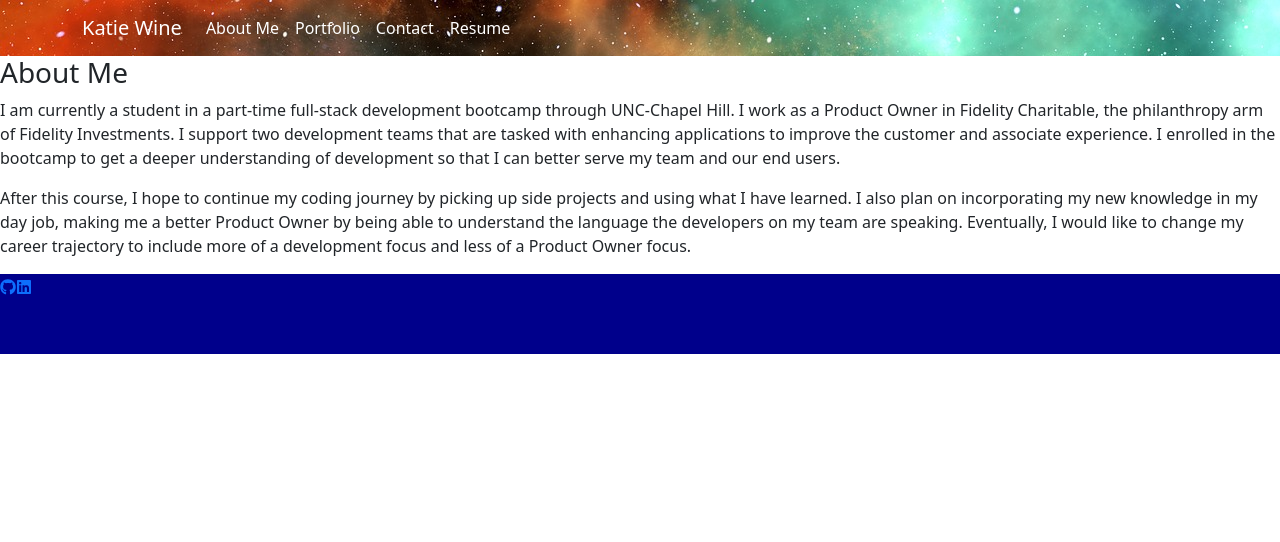
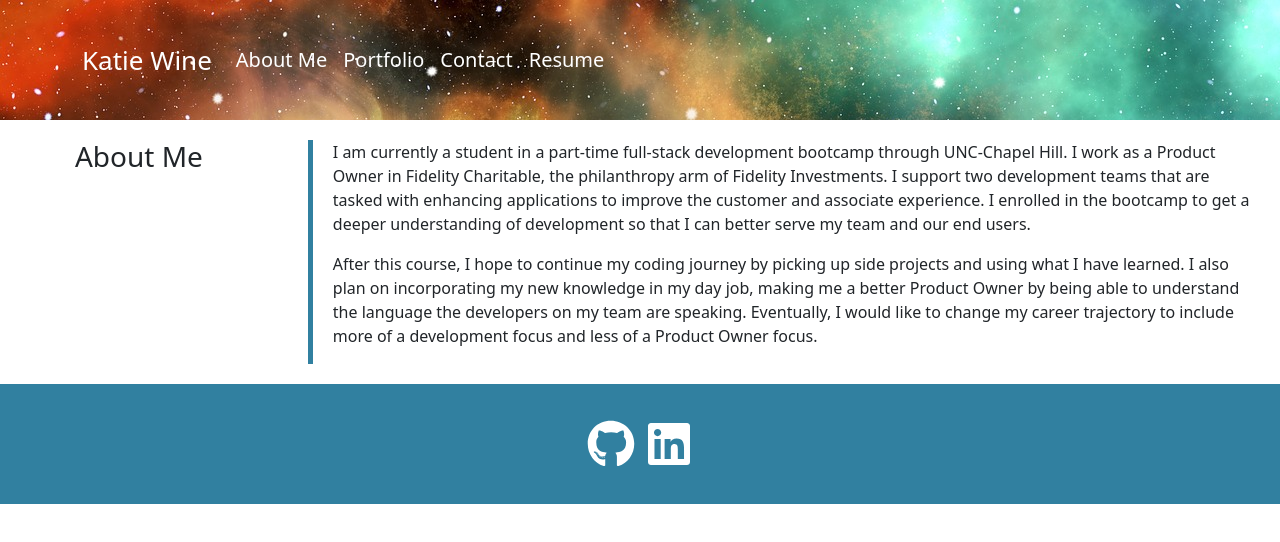
Before and after one commit to kmwine02/homework20-react-portfolio, a React (Create React App) app: page / in a window 1280 px wide. Shown: the top 542 px of the page. Built offline with nearby package versions, Linux system fonts and the light colour scheme.

Commit message:
updating styling adding classes

```diff
--- a/package.json
+++ b/package.json
@@ -1,4 +1,5 @@
 {
+  "homepage": "https://kmwine02.github.io/homework20-react-portfolio",
   "name": "homework20-react-portfolio",
   "version": "0.1.0",
   "private": true,
@@ -7,6 +8,7 @@
     "@testing-library/react": "^12.1.2",
     "@testing-library/user-event": "^13.5.0",
     "bootstrap": "^5.1.3",
+    "gh-pages": "^3.2.3",
     "react": "^17.0.2",
     "react-bootstrap": "^2.1.1",
     "react-dom": "^17.0.2",
@@ -15,8 +17,10 @@
     "web-vitals": "^2.1.4"
   },
   "scripts": {
+    "predeploy": "npm run build",
+    "deploy": "gh-pages -d build",
     "start": "react-scripts start",
-    "build": "react-scripts build",
+    "build": "react-scripts build && cp build/index.html",
     "test": "react-scripts test",
     "eject": "react-scripts eject"
   },
--- a/src/App.css
+++ b/src/App.css
@@ -46,16 +46,24 @@
   }
 }
 
+.main-body {
+  display: flex;
+  flex-direction: column;
+}
+
 .navbar {
   background-image: url(./images/universe.jpg);
   color: white;
+  height: 15vh;
 }
 
 .footer {
-  background-color: darkblue;
+  background-color: var(--blue);
   margin: 0 auto;
   display: flex;
-  height: 10vh;
+  height: 15vh;
+  justify-content: center;
+  align-items: center;
 }
 
 .footer-links {
@@ -65,6 +73,7 @@
 .react-icons {
   vertical-align: middle;
   size: 3em;
+  color: white;
 }
 
 .contact-form {
@@ -76,3 +85,46 @@
   padding: 20px;
   margin-top: 30px;
 }
+
+.section {
+  display: flex;
+  flex-direction: row;
+  padding: 20px;
+}
+
+.title {
+  margin-right: 50px;
+  width: 20%;
+  text-align: center;
+}
+
+.info {
+  border-left: 5px solid var(--blue);
+  padding-left: 20px;
+  flex-wrap: wrap;
+  width: 80%;
+}
+
+.btn {
+  margin: 10px;
+}
+
+.card-link {
+  margin: 10px;
+}
+
+.card {
+  margin: 10px;
+}
+
+.card-col {
+  display: flex;
+  justify-content: center;
+}
+
+.icon {
+  height: 3em;
+  width: 3em;
+  color: white;
+  margin: 5px;
+}
--- a/src/components/Footer.js
+++ b/src/components/Footer.js
@@ -5,13 +5,13 @@ function Footer() {
     <div className="footer">
       <section className="footer-links">
         <a href="https://github.com/kmwine02" target="_blank">
-          <FaGithub />
+          <FaGithub className="icon" />
         </a>
         <a
           href="https://www.linkedin.com/in/katie-wine-06597670/"
           target="_blank"
         >
-          <FaLinkedin />
+          <FaLinkedin className="icon" />
         </a>
       </section>
     </div>
--- a/src/components/Header.js
+++ b/src/components/Header.js
@@ -8,7 +8,7 @@ function Header({ currentPage, handlePageChange }) {
       <Navbar bg="light">
         <Container>
           <Navbar.Brand
-            style={{ color: "white" }}
+            style={{ color: "white", fontSize: 26 }}
             href="#about"
             onClick={() => handlePageChange("About")}
           >
@@ -16,7 +16,7 @@ function Header({ currentPage, handlePageChange }) {
           </Navbar.Brand>
           <Nav className="me-auto">
             <Nav.Link
-              style={{ color: "white" }}
+              style={{ color: "white", fontSize: 20 }}
               href="#about"
               onClick={() => handlePageChange("About")}
               className={
@@ -26,7 +26,7 @@ function Header({ currentPage, handlePageChange }) {
               About Me
             </Nav.Link>
             <Nav.Link
-              style={{ color: "white" }}
+              style={{ color: "white", fontSize: 20 }}
               href="#portfolio"
               onClick={() => handlePageChange("Portfolio")}
               className={
@@ -36,7 +36,7 @@ function Header({ currentPage, handlePageChange }) {
               Portfolio
             </Nav.Link>
             <Nav.Link
-              style={{ color: "white" }}
+              style={{ color: "white", fontSize: 20 }}
               href="#contact"
               onClick={() => handlePageChange("Contact")}
               className={
@@ -46,7 +46,7 @@ function Header({ currentPage, handlePageChange }) {
               Contact
             </Nav.Link>
             <Nav.Link
-              style={{ color: "white" }}
+              style={{ color: "white", fontSize: 20 }}
               href="#resume"
               onClick={() => handlePageChange("Resume")}
               className={
--- a/src/components/pages/About.js
+++ b/src/components/pages/About.js
@@ -1,24 +1,31 @@
 function About() {
   return (
     <div className="main-body">
-      <h3>About Me</h3>
-      <p>
-        I am currently a student in a part-time full-stack development bootcamp
-        through UNC-Chapel Hill. I work as a Product Owner in Fidelity
-        Charitable, the philanthropy arm of Fidelity Investments. I support two
-        development teams that are tasked with enhancing applications to improve
-        the customer and associate experience. I enrolled in the bootcamp to get
-        a deeper understanding of development so that I can better serve my team
-        and our end users.{" "}
-      </p>
-      <p>
-        After this course, I hope to continue my coding journey by picking up
-        side projects and using what I have learned. I also plan on
-        incorporating my new knowledge in my day job, making me a better Product
-        Owner by being able to understand the language the developers on my team
-        are speaking. Eventually, I would like to change my career trajectory to
-        include more of a development focus and less of a Product Owner focus.
-      </p>
+      <section className="section about-me">
+        <div className="title about-me">
+          <h3>About Me</h3>
+        </div>
+        <div className="info about-me">
+          <p>
+            I am currently a student in a part-time full-stack development
+            bootcamp through UNC-Chapel Hill. I work as a Product Owner in
+            Fidelity Charitable, the philanthropy arm of Fidelity Investments. I
+            support two development teams that are tasked with enhancing
+            applications to improve the customer and associate experience. I
+            enrolled in the bootcamp to get a deeper understanding of
+            development so that I can better serve my team and our end users.{" "}
+          </p>
+          <p>
+            After this course, I hope to continue my coding journey by picking
+            up side projects and using what I have learned. I also plan on
+            incorporating my new knowledge in my day job, making me a better
+            Product Owner by being able to understand the language the
+            developers on my team are speaking. Eventually, I would like to
+            change my career trajectory to include more of a development focus
+            and less of a Product Owner focus.
+          </p>
+        </div>
+      </section>
     </div>
   );
 }
--- a/src/components/pages/Contact.js
+++ b/src/components/pages/Contact.js
@@ -1,11 +1,14 @@
 import Form from "react-bootstrap/Form";
 import Button from "react-bootstrap/Button";
-import Card from "react-bootstrap/Card";
 
 function Contact() {
   return (
     <div className="main-body">
-      <Card className="contact-card">
+      <section className="section contact">
+        <div className="title contact">
+          <h3>Contact Me</h3>
+        </div>
+        <div className="info contact">
           <Form className="contact-form">
             <Form.Group className="mb-3" controlId="formBasicName">
               <Form.Label>Name:</Form.Label>
@@ -23,7 +26,8 @@ function Contact() {
               Submit
             </Button>
           </Form>
-      </Card>
+        </div>
+      </section>
     </div>
   );
 }
--- a/src/components/pages/Portfolio.js
+++ b/src/components/pages/Portfolio.js
@@ -7,28 +7,45 @@ import { projects } from "../../data/projects";
 function Portfolio() {
   return (
     <div className="main-body">
+      <section className="section portfolio">
+        <div className="title portfolio">
           <h3>Portfolio</h3>
-      <div>
+        </div>
+        <div className="info portfolio">
           <Row xs={1} md={2} className="g-4">
             {projects.map((project) => (
-            <Col>
-              <Card key={project.name} style={{ width: "18rem" }}>
+              <Col className="card-col">
+                <Card
+                  key={project.name}
+                  style={{ width: "18rem", height: "25rem" }}
+                >
                   <Card.Img variant="top" src={project.image} />
                   <Card.Body>
                     <Card.Title>{project.name}</Card.Title>
                     <Card.Text>{project.description}</Card.Text>
-                  <Button variant="primary" href={project.link} target="_blank">
+                    <div>
+                      <Button
+                        variant="primary"
+                        href={project.link}
+                        target="_blank"
+                      >
                         Visit the site
                       </Button>
-                  <Card.Link href={project.github} target="_blank">
+                      <Card.Link
+                        className="card-link"
+                        href={project.github}
+                        target="_blank"
+                      >
                         Visit Github
                       </Card.Link>
+                    </div>
                   </Card.Body>
                 </Card>
               </Col>
             ))}
           </Row>
         </div>
+      </section>
     </div>
   );
 }
--- a/src/components/pages/Resume.js
+++ b/src/components/pages/Resume.js
@@ -1,6 +1,8 @@
 function Resume() {
   return (
     <div className="main-body">
+      <section className="section resume">
+        <div className="title resume">
           <h3>Resume</h3>
           <div>
             <a
@@ -10,6 +12,8 @@ function Resume() {
               View my resume
             </a>
           </div>
+        </div>
+        <div className="info resume">
           <div>
             <h4>Front-end Proficiencies</h4>
             <ul>
@@ -32,6 +36,8 @@ function Resume() {
             </ul>
           </div>
         </div>
+      </section>
+    </div>
   );
 }
 
--- a/src/data/projects.js
+++ b/src/data/projects.js
@@ -1,29 +1,29 @@
 export const projects = [
   {
-    name: "Project 3",
+    name: "Rudolph's Ratings",
     link: "https://kmwine02-project03.herokuapp.com/",
-    description: "Christmas Movie Search",
+    description: "Christmas Movie Search and Rating App",
     image: require("../images/christmas-movie.png"),
     github: "https://github.com/kmwine02/project03",
   },
   {
     name: "Fitness Tracker",
     link: "https://kmwine02-homework18-workout-tr.herokuapp.com/",
-    description: "Fitness tracker for exercise",
+    description: "Track your cardio/resistance exercises",
     image: require("../images/fitness-tracker.png"),
     github: "https://github.com/kmwine02/homework18-fitness-tracker",
   },
   {
     name: "Address Book",
     link: "https://kmwine02-project2.herokuapp.com/",
-    description: "Address book",
+    description: "Keep details on your favorite people",
     image: require("../images/address-book.png"),
     github: "https://github.com/kmwine02/project02",
   },
   {
     name: "Team Profile Generator",
     link: "",
-    description: "Generates a team profile",
+    description: "Generate a profile for your team dynamically",
     image: require("../images/team-profile-generator.png"),
     github: "https://github.com/kmwine02/homework10-team-profile-generator",
   },
@@ -37,7 +37,7 @@ export const projects = [
   {
     name: "Note Taker",
     link: "https://kmwine02-homework11-note-taker.herokuapp.com/",
-    description: "App that takes notes",
+    description: "Taking notes made simple",
     image: require("../images/note-taker-homepage.png"),
     github: "https://github.com/kmwine02/homework11-note-taker",
   },
```
Also changed, not shown: 21 other files (tests, documents, lock files or other folders). Lines whose indentation alone changed are shown as unchanged.
